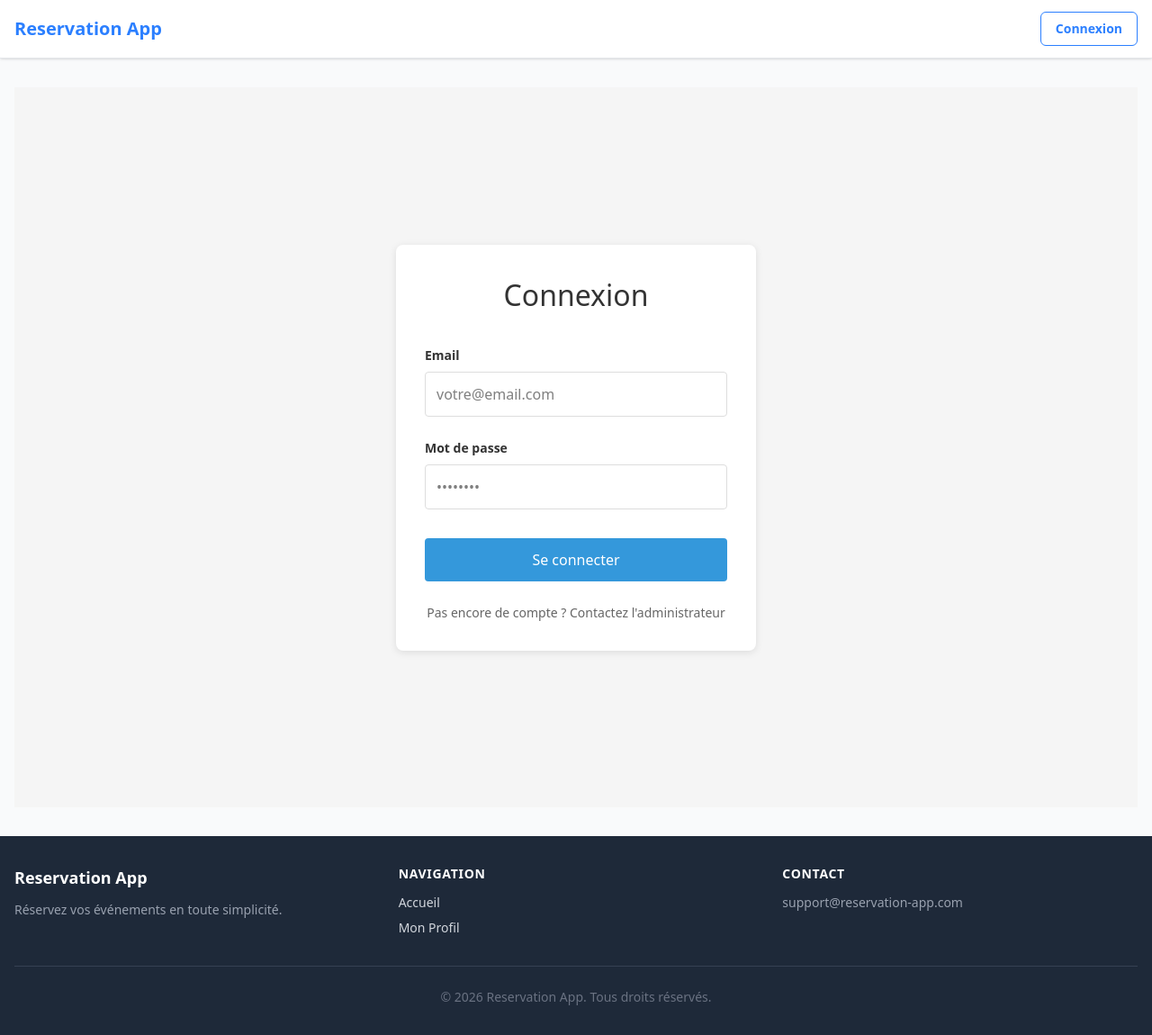
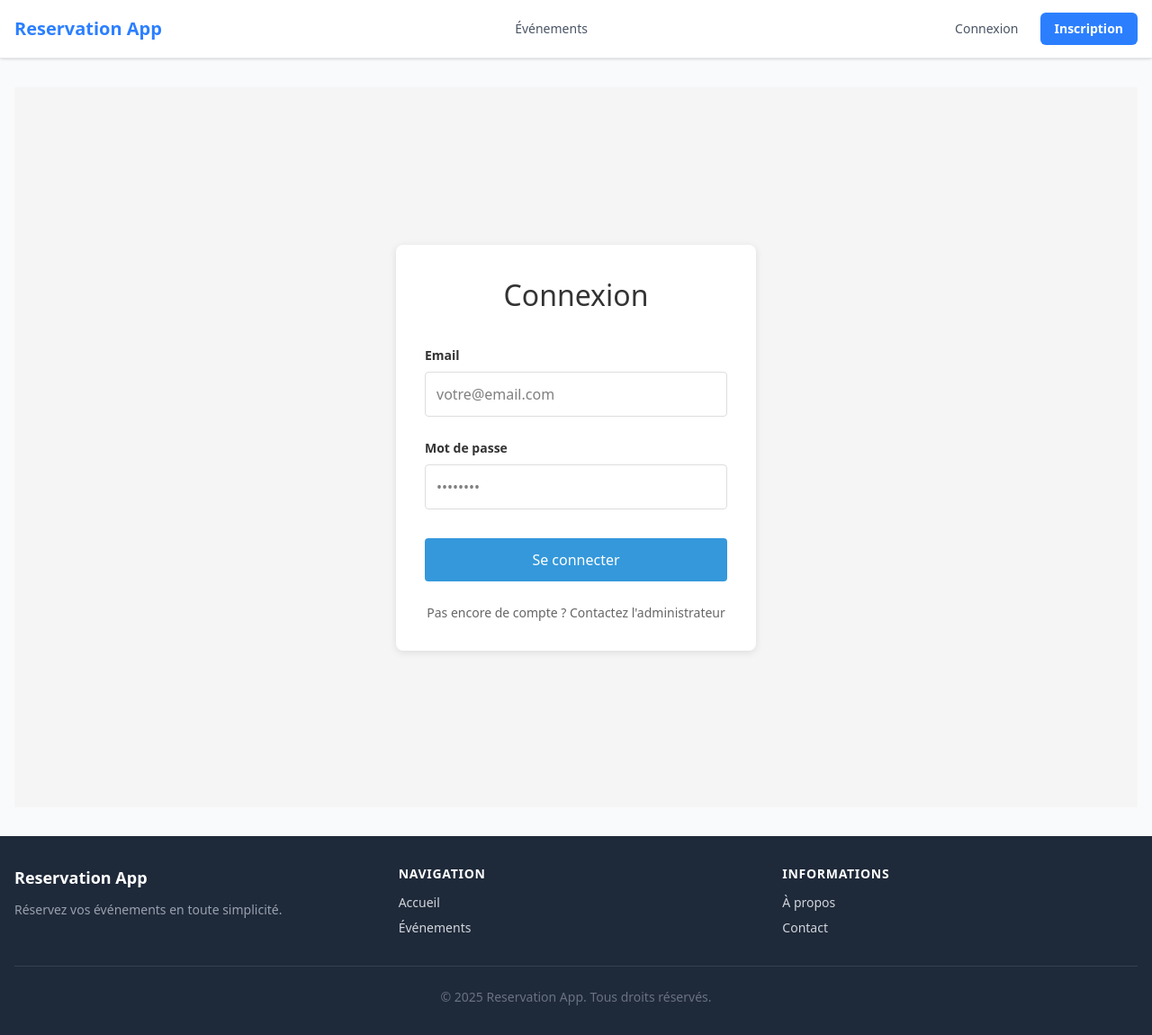
Before and after one commit to elouannasse/r-servation-backend, a Next.js app in the folder frontend/: page /login in a window 1280 px wide. Shown: the whole page at 90% size. Built offline with nearby package versions, Linux system fonts and the light colour scheme; no server answers.

Commit message:
RD-414 Navbar & footer

```diff
--- a/frontend/components/Footer.tsx
+++ b/frontend/components/Footer.tsx
@@ -26,10 +26,10 @@ export default function Footer() {
               </li>
               <li>
                 <Link
-                  href="/profile"
+                  href="/events"
                   className="hover:text-white transition-colors"
                 >
-                  Mon Profil
+                  Événements
                 </Link>
               </li>
             </ul>
@@ -37,15 +37,31 @@ export default function Footer() {
 
           <div>
             <h4 className="text-white text-sm font-semibold uppercase tracking-wider mb-3">
-              Contact
+              Informations
             </h4>
-            <p className="text-sm text-gray-400">support@reservation-app.com</p>
+            <ul className="space-y-2 text-sm">
+              <li>
+                <Link
+                  href="/about"
+                  className="hover:text-white transition-colors"
+                >
+                  À propos
+                </Link>
+              </li>
+              <li>
+                <Link
+                  href="/contact"
+                  className="hover:text-white transition-colors"
+                >
+                  Contact
+                </Link>
+              </li>
+            </ul>
           </div>
         </div>
 
         <div className="border-t border-gray-700 mt-8 pt-6 text-center text-sm text-gray-500">
-          &copy; {new Date().getFullYear()} Reservation App. Tous droits
-          réservés.
+          &copy; 2025 Reservation App. Tous droits réservés.
         </div>
       </div>
     </footer>
--- a/frontend/components/Navbar.tsx
+++ b/frontend/components/Navbar.tsx
@@ -1,12 +1,54 @@
 import Link from "next/link";
+import { useState, useRef, useEffect } from "react";
 import { useAuth } from "../context/AuthContext";
 
 export default function Navbar() {
   const { user, isAuthenticated, logout } = useAuth();
+  const [mobileOpen, setMobileOpen] = useState(false);
+  const [dropdownOpen, setDropdownOpen] = useState(false);
+  const dropdownRef = useRef<HTMLDivElement>(null);
+
+  const isAdmin = user?.role === "admin";
+
+  // Close dropdown on outside click
+  useEffect(() => {
+    function handleClickOutside(e: MouseEvent) {
+      if (
+        dropdownRef.current &&
+        !dropdownRef.current.contains(e.target as Node)
+      ) {
+        setDropdownOpen(false);
+      }
+    }
+    document.addEventListener("mousedown", handleClickOutside);
+    return () => document.removeEventListener("mousedown", handleClickOutside);
+  }, []);
+
+  const navLinks = (
+    <>
+      <Link
+        href="/events"
+        className="text-gray-600 hover:text-gray-900 hover:bg-gray-100 px-3 py-2 rounded-md text-sm font-medium transition-colors"
+        onClick={() => setMobileOpen(false)}
+      >
+        Événements
+      </Link>
+      {isAuthenticated && (
+        <Link
+          href={isAdmin ? "/admin/events" : "/reservations"}
+          className="text-gray-600 hover:text-gray-900 hover:bg-gray-100 px-3 py-2 rounded-md text-sm font-medium transition-colors"
+          onClick={() => setMobileOpen(false)}
+        >
+          Dashboard
+        </Link>
+      )}
+    </>
+  );
 
   return (
     <nav className="bg-white border-b border-gray-200 shadow-sm sticky top-0 z-50">
       <div className="max-w-7xl mx-auto px-4 h-16 flex items-center justify-between">
+        {/* Logo */}
         <Link
           href="/"
           className="text-xl font-bold text-blue-500 hover:text-blue-600 transition-colors"
@@ -14,32 +56,183 @@ export default function Navbar() {
           Reservation App
         </Link>
 
-        <div className="flex items-center gap-4">
+        {/* Desktop nav links */}
+        <div className="hidden md:flex items-center gap-1">{navLinks}</div>
+
+        {/* Desktop right section */}
+        <div className="hidden md:flex items-center gap-3">
+          {isAuthenticated ? (
+            <div className="relative" ref={dropdownRef}>
+              <button
+                onClick={() => setDropdownOpen((v) => !v)}
+                className="flex items-center gap-2 text-gray-700 hover:bg-gray-100 px-3 py-2 rounded-md text-sm font-medium transition-colors cursor-pointer"
+              >
+                <span className="w-8 h-8 rounded-full bg-blue-500 text-white flex items-center justify-center text-sm font-bold">
+                  {user?.name?.charAt(0).toUpperCase() || "U"}
+                </span>
+                <span className="max-w-[120px] truncate">{user?.name}</span>
+                <svg
+                  className={`w-4 h-4 transition-transform ${dropdownOpen ? "rotate-180" : ""}`}
+                  fill="none"
+                  stroke="currentColor"
+                  viewBox="0 0 24 24"
+                >
+                  <path
+                    strokeLinecap="round"
+                    strokeLinejoin="round"
+                    strokeWidth={2}
+                    d="M19 9l-7 7-7-7"
+                  />
+                </svg>
+              </button>
+
+              {dropdownOpen && (
+                <div className="absolute right-0 mt-2 w-56 bg-white rounded-lg shadow-lg border border-gray-200 py-1 z-50">
+                  <div className="px-4 py-3 border-b border-gray-100">
+                    <p className="text-sm font-medium text-gray-900 truncate">
+                      {user?.name}
+                    </p>
+                    <p className="text-xs text-gray-500 truncate">
+                      {user?.email}
+                    </p>
+                    <span className="inline-block mt-1 text-xs bg-blue-100 text-blue-700 px-2 py-0.5 rounded-full font-medium">
+                      {user?.role}
+                    </span>
+                  </div>
+                  <Link
+                    href="/profile"
+                    className="block px-4 py-2 text-sm text-gray-700 hover:bg-gray-50 transition-colors"
+                    onClick={() => setDropdownOpen(false)}
+                  >
+                    Profil
+                  </Link>
+                  <button
+                    onClick={() => {
+                      setDropdownOpen(false);
+                      logout();
+                    }}
+                    className="w-full text-left px-4 py-2 text-sm text-red-600 hover:bg-red-50 transition-colors cursor-pointer"
+                  >
+                    Déconnexion
+                  </button>
+                </div>
+              )}
+            </div>
+          ) : (
+            <div className="flex items-center gap-2">
+              <Link
+                href="/login"
+                className="text-gray-600 hover:text-gray-900 px-4 py-2 rounded-md text-sm font-medium transition-colors"
+              >
+                Connexion
+              </Link>
+              <Link
+                href="/register"
+                className="bg-blue-500 hover:bg-blue-600 text-white px-4 py-2 rounded-md text-sm font-semibold transition-colors"
+              >
+                Inscription
+              </Link>
+            </div>
+          )}
+        </div>
+
+        {/* Mobile hamburger */}
+        <button
+          onClick={() => setMobileOpen((v) => !v)}
+          className="md:hidden p-2 text-gray-600 hover:text-gray-900 hover:bg-gray-100 rounded-md transition-colors cursor-pointer"
+          aria-label="Menu"
+        >
+          {mobileOpen ? (
+            <svg
+              className="w-6 h-6"
+              fill="none"
+              stroke="currentColor"
+              viewBox="0 0 24 24"
+            >
+              <path
+                strokeLinecap="round"
+                strokeLinejoin="round"
+                strokeWidth={2}
+                d="M6 18L18 6M6 6l12 12"
+              />
+            </svg>
+          ) : (
+            <svg
+              className="w-6 h-6"
+              fill="none"
+              stroke="currentColor"
+              viewBox="0 0 24 24"
+            >
+              <path
+                strokeLinecap="round"
+                strokeLinejoin="round"
+                strokeWidth={2}
+                d="M4 6h16M4 12h16M4 18h16"
+              />
+            </svg>
+          )}
+        </button>
+      </div>
+
+      {/* Mobile menu */}
+      {mobileOpen && (
+        <div className="md:hidden border-t border-gray-200 bg-white px-4 pb-4 pt-2 space-y-1">
+          {navLinks}
+
           {isAuthenticated ? (
             <>
+              <div className="border-t border-gray-100 my-2 pt-2">
+                <div className="flex items-center gap-3 px-3 py-2">
+                  <span className="w-8 h-8 rounded-full bg-blue-500 text-white flex items-center justify-center text-sm font-bold">
+                    {user?.name?.charAt(0).toUpperCase() || "U"}
+                  </span>
+                  <div>
+                    <p className="text-sm font-medium text-gray-900">
+                      {user?.name}
+                    </p>
+                    <span className="text-xs bg-blue-100 text-blue-700 px-2 py-0.5 rounded-full font-medium">
+                      {user?.role}
+                    </span>
+                  </div>
+                </div>
+              </div>
               <Link
                 href="/profile"
-                className="text-gray-600 hover:text-gray-900 hover:bg-gray-100 px-3 py-2 rounded-md text-sm font-medium transition-colors"
+                className="block text-gray-600 hover:text-gray-900 hover:bg-gray-100 px-3 py-2 rounded-md text-sm font-medium transition-colors"
+                onClick={() => setMobileOpen(false)}
               >
-                {user?.name || "Profil"}
+                Profil
               </Link>
               <button
-                onClick={logout}
-                className="bg-red-500 hover:bg-red-600 text-white px-4 py-2 rounded-md text-sm font-medium transition-colors cursor-pointer"
+                onClick={() => {
+                  setMobileOpen(false);
+                  logout();
+                }}
+                className="w-full text-left text-red-600 hover:bg-red-50 px-3 py-2 rounded-md text-sm font-medium transition-colors cursor-pointer"
               >
                 Déconnexion
               </button>
             </>
           ) : (
-            <Link
-              href="/login"
-              className="text-blue-500 hover:text-blue-600 border border-blue-500 hover:border-blue-600 px-4 py-2 rounded-md text-sm font-semibold transition-colors"
-            >
-              Connexion
-            </Link>
+            <div className="border-t border-gray-100 my-2 pt-2 flex flex-col gap-2">
+              <Link
+                href="/login"
+                className="text-center text-gray-600 hover:text-gray-900 border border-gray-300 px-4 py-2 rounded-md text-sm font-medium transition-colors"
+                onClick={() => setMobileOpen(false)}
+              >
+                Connexion
+              </Link>
+              <Link
+                href="/register"
+                className="text-center bg-blue-500 hover:bg-blue-600 text-white px-4 py-2 rounded-md text-sm font-semibold transition-colors"
+                onClick={() => setMobileOpen(false)}
+              >
+                Inscription
+              </Link>
+            </div>
           )}
         </div>
-      </div>
+      )}
     </nav>
   );
 }
```
